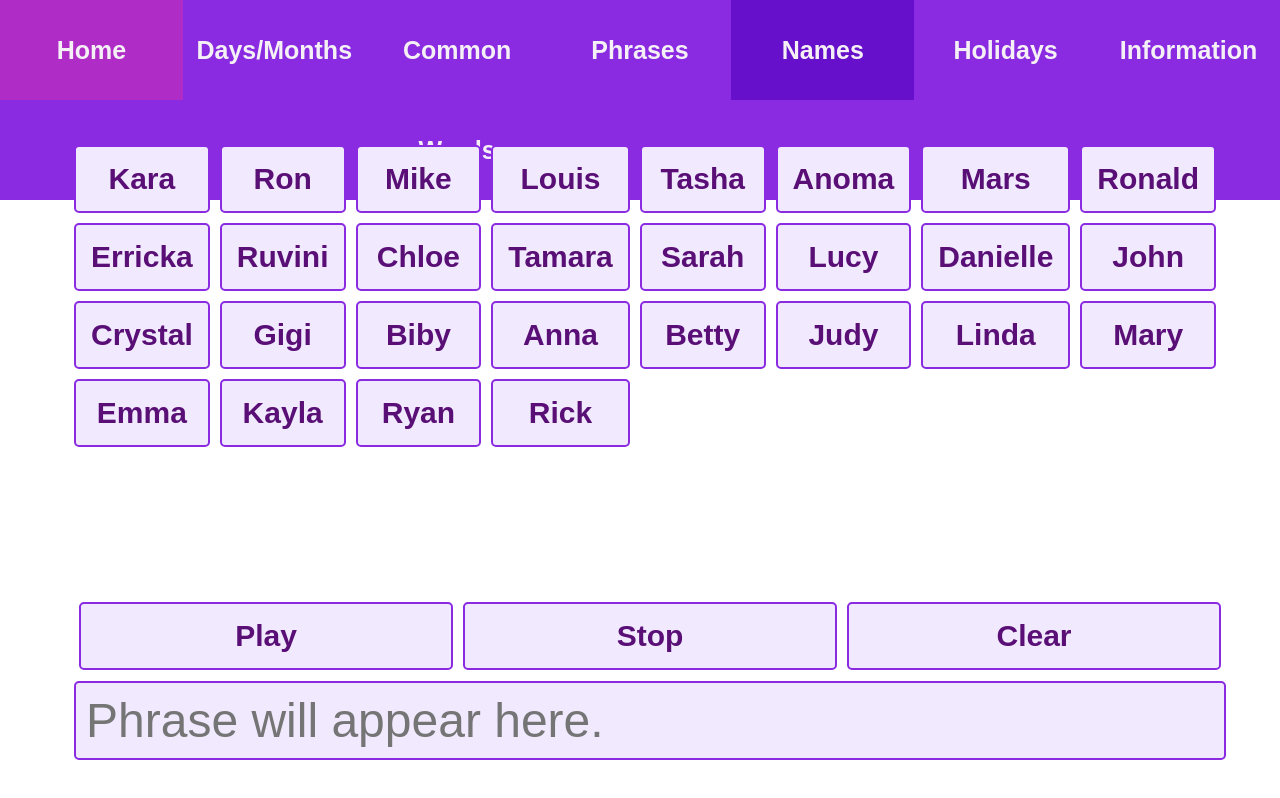
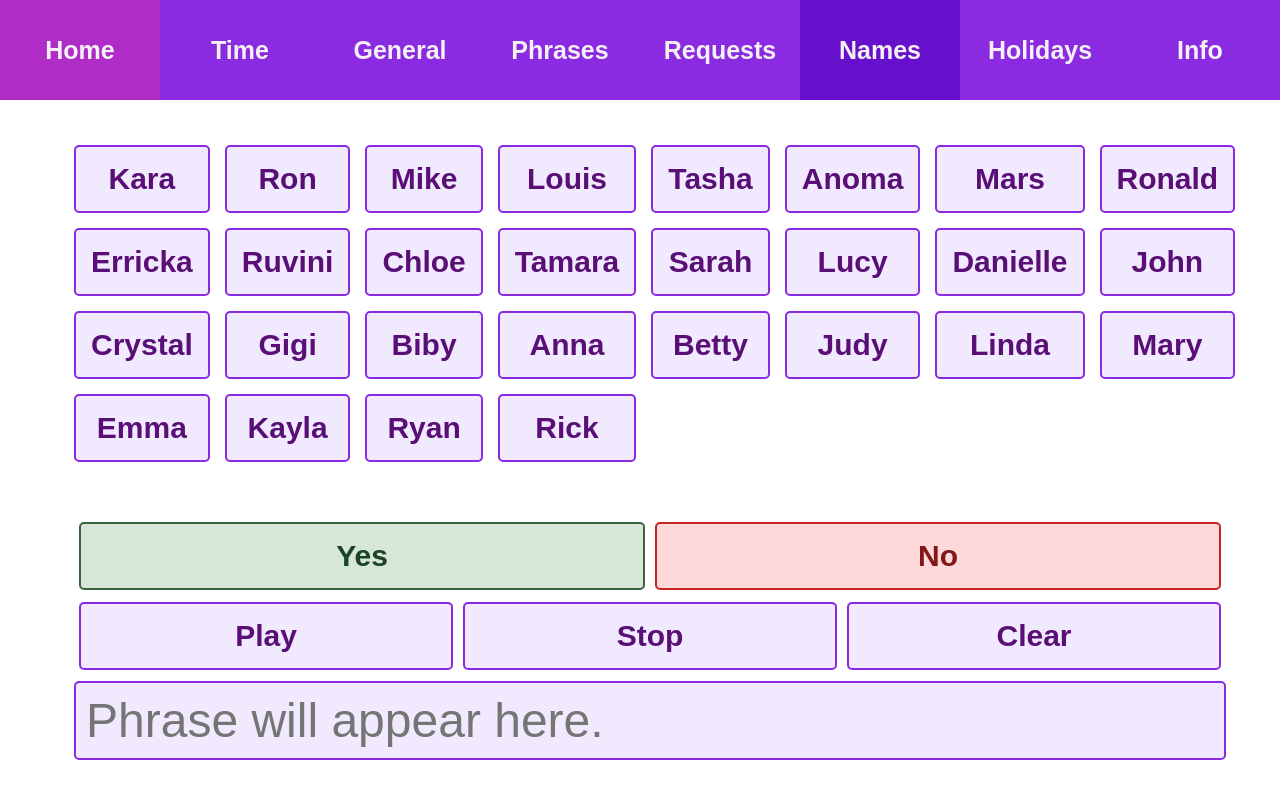
Before and after one commit to maddiecoco/AdaptiveVisionaries, a React (Create React App) app: page /names in a window 1280 px wide. Built offline with nearby package versions, Linux system fonts and the light colour scheme.

Commit message:
feat: add y/n buttons

```diff
--- a/src/App.css
+++ b/src/App.css
@@ -26,7 +26,7 @@ body {
   text-decoration: none;
   font-size: 25px;
   font-weight: bold;
-  width: 14.2857143%; /* Four links of equal widths */
+  width: 12.5%; /* Four links of equal widths */
   text-align: center;
   line-height: 100px; /* Center text vertically within the 30px height */
 }
--- a/src/App.js
+++ b/src/App.js
@@ -8,6 +8,7 @@ import CommonPhrases from './ButtonPages/CommonPhrases';
 import Names from './ButtonPages/Names';
 import InformationPage from './InformationPage/InformationPage';
 import Holidays from './ButtonPages/Holidays';
+import CommonRequests from './ButtonPages/CommonRequests';
 
 function App() {
   const [inputValue, setInputValue] = useState('');
@@ -21,6 +22,7 @@ function App() {
           <Route path="/daysMonths" element={<DaysMonths inputValue={inputValue} setInputValue={setInputValue} />} />
           <Route path="/commonWords" element={<CommonWords inputValue={inputValue} setInputValue={setInputValue} />} />
           <Route path="/commonPhrases" element={<CommonPhrases inputValue={inputValue} setInputValue={setInputValue} />} />
+          <Route path="/requests" element={<CommonRequests inputValue={inputValue} setInputValue={setInputValue} />} />
           <Route path="/names" element={<Names inputValue={inputValue} setInputValue={setInputValue} />} />
           <Route path="/holidays" element={<Holidays inputValue={inputValue} setInputValue={setInputValue} />} />
           <Route path="/informationPage" element={<InformationPage />} />
@@ -36,12 +38,13 @@ function Navbar() {
   return (
     <div className="navbar">
       <Link to="/" className={location.pathname === "/" ? "active" : ""}>Home</Link>
-      <Link to="/daysMonths" className={location.pathname === "/daysMonths" ? "active" : ""}>Days/Months</Link>
-      <Link to="/commonWords" className={location.pathname === "/commonWords" ? "active" : ""}>Common Words</Link>
+      <Link to="/daysMonths" className={location.pathname === "/daysMonths" ? "active" : ""}>Time</Link>
+      <Link to="/commonWords" className={location.pathname === "/commonWords" ? "active" : ""}>General</Link>
       <Link to="/commonPhrases" className={location.pathname === "/commonPhrases" ? "active" : ""}>Phrases</Link>
+      <Link to="/requests" className={location.pathname === "/requests" ? "active" : ""}>Requests</Link>
       <Link to="/names" className={location.pathname === "/names" ? "active" : ""}>Names</Link>
       <Link to="/holidays" className={location.pathname === "/holidays" ? "active" : ""}>Holidays</Link>
-      <Link to="/informationPage" className={location.pathname === "/informationPage" ? "active" : ""}>Information</Link>
+      <Link to="/informationPage" className={location.pathname === "/informationPage" ? "active" : ""}>Info</Link>
     </div>
   );
 }
--- a/src/ButtonPages/ButtonPage.css
+++ b/src/ButtonPages/ButtonPage.css
@@ -24,7 +24,7 @@
 .button-container-2,
 .button-container-3 {
   display: grid;
-  gap: 10px;  /* Space between buttons */
+  gap: 15px;  /* Space between buttons */
   flex-grow: 1;
   width: 100%; /* Make all containers the same width */
 }
--- a/src/ButtonPages/CommonPhrases.js
+++ b/src/ButtonPages/CommonPhrases.js
@@ -1,6 +1,7 @@
 import React from 'react';
 import './ButtonPage.css';
 import TextToSpeech from '../TextToSpeech/TextToSpeech';
+import YesAndNo from '../YesAndNo/YesAndNo';
 
 const CommonPhrases = ({ inputValue, setInputValue }) => {
 
@@ -10,20 +11,11 @@ const CommonPhrases = ({ inputValue, setInputValue }) => {
     "Thank you",
     "How are you?",
     "I don't know",
-    "Charge my chair",
     "Would you please ",
     "Can you ",
     "I am ",
     "I need to ",
-    "Where is ",
-    "Put on my mask.",
-    "Fix my tray.",
-    "Go to my mother's",
-    "May I have two paper towels please?",
-    "Cold pack please!",
-    "Heating pad please!",
-    "Please get the nurse when I am on the mat.",
-    "I need a boost "
+    "Where is "
   ];
 
   // Function to append phrases to inputValue
@@ -48,6 +40,7 @@ const CommonPhrases = ({ inputValue, setInputValue }) => {
           </button>
         ))}
       </div>
+      <YesAndNo/>
       <TextToSpeech text={inputValue} setInputValue={setInputValue} />
     </div>
   );
--- /dev/null
+++ b/src/ButtonPages/CommonRequests.js
@@ -0,0 +1,49 @@
+import React from 'react';
+import './ButtonPage.css';
+import TextToSpeech from '../TextToSpeech/TextToSpeech';
+import YesAndNo from '../YesAndNo/YesAndNo';
+
+const CommonRequests = ({ inputValue, setInputValue }) => {
+
+  // Array of phrases
+  const requests = [
+    "Charge my chair",
+    "Put on my mask.",
+    "Fix my tray.",
+    "Go to my mother's",
+    "Cold pack please!",
+    "Heating pad please!",
+    "Please get the nurse when I am on the mat.",
+    "May I have two paper towels please?",
+    "I need a boost "
+  ];
+
+  // Function to append requests to inputValue
+  const handlePhraseClick = (requests) => {
+    setInputValue(inputValue + " " + requests); // Append the clicked requests to inputValue
+  };
+
+  return (
+    <div className="container">
+      <input
+        type="text"
+        value={inputValue}
+        placeholder="Phrase will appear here."
+        readOnly // Prevent user from typing manually
+      />
+
+      <div className="button-container-3">
+        {/* Dynamically generate buttons for each phrase */}
+        {requests.map((requests, index) => (
+          <button key={index} className="my-button" onClick={() => handlePhraseClick(requests)}>
+            {requests}
+          </button>
+        ))}
+      </div>
+      <YesAndNo/>
+      <TextToSpeech text={inputValue} setInputValue={setInputValue} />
+    </div>
+  );
+};
+
+export default CommonRequests;
--- a/src/ButtonPages/CommonWords.js
+++ b/src/ButtonPages/CommonWords.js
@@ -1,6 +1,7 @@
 import React from 'react';
 import TextToSpeech from '../TextToSpeech/TextToSpeech';
 import './ButtonPage.css';
+import YesAndNo from '../YesAndNo/YesAndNo';
 
 const CommonWords = ({ inputValue, setInputValue }) => {
 
@@ -49,6 +50,7 @@ const CommonWords = ({ inputValue, setInputValue }) => {
           </button>
         ))}
       </div>
+      <YesAndNo/>
       <TextToSpeech text={inputValue} setInputValue={setInputValue} />
     </div>
   );
--- a/src/ButtonPages/DayMonths.js
+++ b/src/ButtonPages/DayMonths.js
@@ -1,6 +1,7 @@
 import React from 'react';
 import TextToSpeech from '../TextToSpeech/TextToSpeech';
 import './ButtonPage.css';
+import YesAndNo from '../YesAndNo/YesAndNo';
 
 const DaysMonths = ({ inputValue, setInputValue }) => {
 
@@ -53,6 +54,7 @@ const DaysMonths = ({ inputValue, setInputValue }) => {
           </button>
         ))}
       </div>
+      <YesAndNo/>
       <TextToSpeech text={inputValue} setInputValue={setInputValue} />
     </div>
   );
--- a/src/ButtonPages/Holidays.js
+++ b/src/ButtonPages/Holidays.js
@@ -1,6 +1,7 @@
 import React from 'react';
 import TextToSpeech from '../TextToSpeech/TextToSpeech';
 import './ButtonPage.css';
+import YesAndNo from '../YesAndNo/YesAndNo';
 
 const Holidays = ({ inputValue, setInputValue }) => {
 
@@ -42,6 +43,7 @@ const Holidays = ({ inputValue, setInputValue }) => {
           </button>
         ))}
       </div>
+      <YesAndNo/>
       <TextToSpeech text={inputValue} setInputValue={setInputValue} />
     </div>
   );
--- a/src/ButtonPages/HomePageS.js
+++ b/src/ButtonPages/HomePageS.js
@@ -1,6 +1,7 @@
 import React from 'react';
 import './ButtonPage.css';
 import TextToSpeech from '../TextToSpeech/TextToSpeech';
+import YesAndNo from '../YesAndNo/YesAndNo';
 
 function HomePageS({ inputValue, setInputValue }) {
 
@@ -68,6 +69,7 @@ function HomePageS({ inputValue, setInputValue }) {
           Delete
         </button>
       </div>
+      <YesAndNo/>
       <TextToSpeech text={inputValue} setInputValue={setInputValue} />
     </div>
   );
--- a/src/ButtonPages/Names.js
+++ b/src/ButtonPages/Names.js
@@ -1,6 +1,7 @@
 import React from 'react';
 import TextToSpeech from '../TextToSpeech/TextToSpeech';
 import './ButtonPage.css';
+import YesAndNo from '../YesAndNo/YesAndNo';
 
 const Names = ({ inputValue, setInputValue }) => {
 
@@ -57,6 +58,7 @@ const Names = ({ inputValue, setInputValue }) => {
           </button>
         ))}
       </div>
+      <YesAndNo/>
       <TextToSpeech text={inputValue} setInputValue={setInputValue} />
     </div>
   );
--- /dev/null
+++ b/src/YesAndNo/YesAndNo.css
@@ -0,0 +1,43 @@
+:root {
+    /* Define color palette */
+    --primary-color: #6A0DAD;       /* Deep purple */
+    --secondary-color: #8A2BE2;     /* Blue-violet */
+    --accent-color: #DDA0DD;        /* Pale plum */
+    --soft-lavender: #F1EAFF;    /* Soft lavender background */
+    --light-lavender: #F5E6FF;          /* Light lavender for text */
+  }
+  .yes-button {
+      width: 90%; /* Takes 90% of the button container width */
+      padding: 15px; /* Padding for the text - makes button larger width and height*/
+      border: 2px solid #386642;; /* Blue-violet border */
+      background-color: #d6e6d9;
+      color: #1a4423;
+      font-size: 30px;
+      cursor: pointer;
+      border-radius: 5px;
+      transition: background-color 0.3s;
+      font-weight: bold;
+      margin: 5px; /* Adds a 10px total gap between buttons (5px on each side) */
+  }
+
+  .no-button {
+    width: 90%; /* Takes 90% of the button container width */
+    padding: 15px; /* Padding for the text - makes button larger width and height*/
+    border: 2px solid #c82424;
+    background-color: #fed9d9;
+    color: #821717;
+    font-size: 30px;
+    cursor: pointer;
+    border-radius: 5px;
+    transition: background-color 0.3s;
+    font-weight: bold;
+    margin: 5px; /* Adds a 10px total gap between buttons (5px on each side) */
+}
+
+  .yesno-container {
+  position: fixed;
+  bottom: 205px;
+  width: 90%; /* Set width to fit within the 5% left and right margins */
+  display: flex;
+  z-index: 10; /* Keeps it above other elements */
+  }
--- /dev/null
+++ b/src/YesAndNo/YesAndNo.js
@@ -0,0 +1,19 @@
+import React from "react";
+import './YesAndNo.css';
+
+const YesAndNo = () => {
+  const handleSpeak = (text) => {
+    const synth = window.speechSynthesis;
+    const utterance = new SpeechSynthesisUtterance(text);
+    synth.speak(utterance);
+  };
+
+  return (
+    <div className="yesno-container">
+      <button className="yes-button" onClick={() => handleSpeak("Yes")}> Yes </button>
+      <button className="no-button" onClick={() => handleSpeak("No")}> No </button>
+    </div>
+  );
+};
+
+export default YesAndNo;
```
Also changed, not shown: 1 other file (tests, documents, lock files or other folders).
